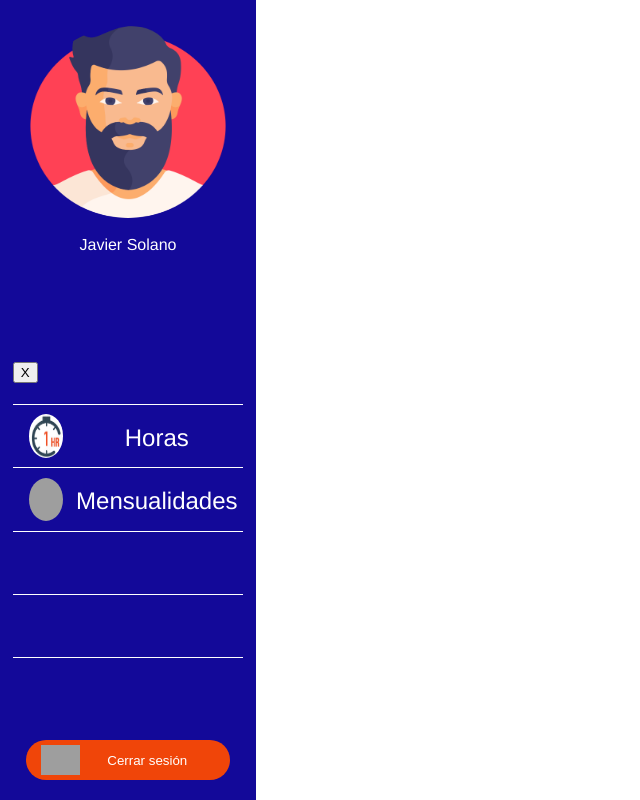
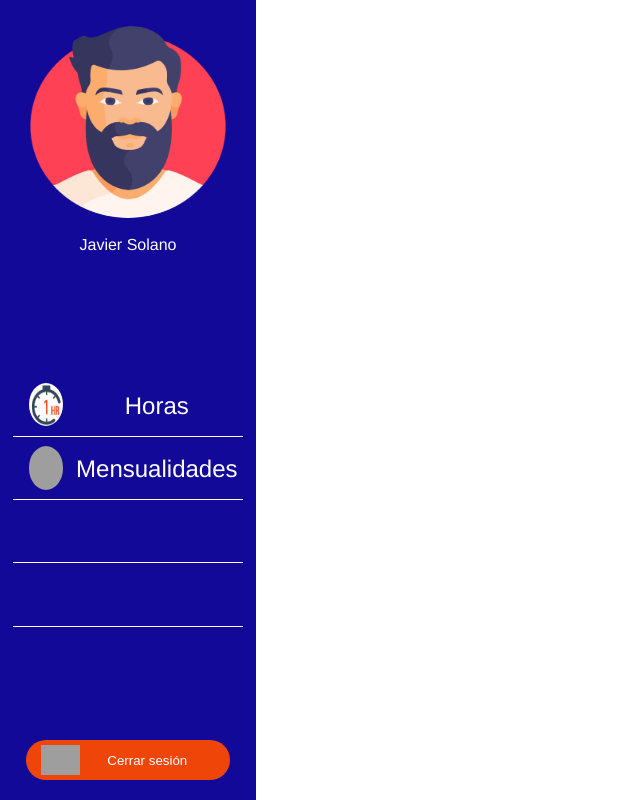
Before and after one commit to javierSolanoP/parking, a Vue app: page /dashboard in a window 1280 px wide. Shown: the whole page, without its empty margins (0-640 px from the left). Built offline with nearby package versions, Linux system fonts and the light colour scheme; grey boxes are pictures that could not be loaded.

Commit message:
Se aniade el evento que deshabilita el componente 'access', cuando haya cargado el modelo del objeto del documento

```diff
--- a/src/App.vue
+++ b/src/App.vue
@@ -1,6 +1,7 @@
 <template>
   <div id="app">
-    <div class="access" v-show="denied">
+    <router-view></router-view>
+    <div class="access">
       <aside></aside>
       <section>
         <div class="logo">
@@ -16,7 +17,6 @@
           <input type="submit" value="Ingresar">
         </form>
       </section>
-      <router-view></router-view>
     </div>
   </div>
 </template>
@@ -29,11 +29,7 @@
   data: function(){
     return {
       user: '',
-      password: '',
-      denied: true,
-      dashboard: false,
-      router: '',
-      path: '/dashboard'
+      password: ''
     }
   },
 
@@ -48,9 +44,6 @@
     verifyAccount(user, password){
       if((user === 'javiers') && (password === '123')){
         this.denied = false;
-        this.dashboard = true;
-        const access = document.querySelector('.access');
-        access.style.display = 'none';
         location.href = 'dashboard'
       }else{
         alert("Access denied!");
@@ -222,7 +215,6 @@
     display: flex;
     justify-content: center;
     align-items: center;
-    visibility: visible;
   }
 
   #nav {
--- a/src/router/index.js
+++ b/src/router/index.js
@@ -1,7 +1,7 @@
 import Vue from 'vue'
 import VueRouter from 'vue-router'
 // import Home from '../views/Home.vue'
-// import App from '../App.vue';
+import App from '../App.vue';
 
 // Modulo de dashboard:
 import DashBoard from '@/views/DashBoard.vue';
@@ -12,16 +12,17 @@
 Vue.use(VueRouter)
 
 const routes = [
-  // {
-  //   path: '/',
-  //   name: 'App',
-  //   component: App, children: [
-  //     {
-  //       path: 'dashboard',
-  //       component: DashBoard
-  //     }
-  //   ]
-  // },
+  {
+    path: '/home',
+    name: 'App',
+    component: App, children: [
+      {
+        path: 'dashboard',
+        component: DashBoard
+      }
+    ],
+    props: true
+  },
   {
     path: '/about',
     name: 'About',
--- a/src/views/DashBoard.vue
+++ b/src/views/DashBoard.vue
@@ -1,5 +1,4 @@
 <template>
-    <div id="app">
     <div id="dashboard">
         <aside>
             <div class="container-avatar">
@@ -32,17 +31,20 @@
         </aside>
         <router-view></router-view>
     </div>
-    </div>
 </template>
 
 <script>
+export default {
 
-export default {
     name: 'DashBoard',
 
     data: function () {
         return {
-            view: true
+            // Evento que controla la carga del documento y deshabilita la visibilidad del componente 'access':
+            dom: document.addEventListener('DOMContentLoaded', () => {
+                    const access = document.querySelector('.access');
+                    access.style.display = 'none';
+                })
         }
     },
 
@@ -54,14 +56,8 @@
 
         // Metodo para redirigir a la vista de inicio de sesión:
         redirect(){
-
-            // Condicionamos la visibilidad del componente:
-            if(this.view){
-                this.view = false;
-
             // Redireccionamos a la vista:
             location.href = '/'
-            }
         },
 
         // Metodo para mostrar el menu de navegacion:
@@ -69,6 +65,7 @@
 
             // Seleccionamos la clase del elemento 'ul':
             const ul = document.querySelector('#ul');
+
 
             // Activamos la visibilidad del elemento:
             ul.style.display = 'flex';
@@ -102,10 +99,29 @@
             setTimeout(hiddenDisplay, 500);
 
         }
-
     }
 }
 </script>
+
+<style>
+/* Para moviles */
+@media screen and (max-width: 500px){
+    #app{
+        display: flex;
+        flex-direction: column;
+    }
+    .access{
+        display: flex;
+    }
+}
+/* Para ordenadores pequeños */
+@media screen and (min-width: 1232px){
+    #app{
+        display: flex;
+        flex-direction: column;
+    }
+}
+</style>
 
 <style scoped>
 #dashboard{
@@ -113,12 +129,9 @@
     height: 100vh;
     display: flex;
 }
+/* Para moviles */
+@media screen and (max-width: 500px){
 
-/* Para moviles */
-@media screen  and (max-width: 500px){
-    .access{
-        display: none
-    }
     #dashboard{
         flex-direction: column;
     }
@@ -292,6 +305,9 @@
         justify-content: space-between;
         align-items: center;
     }
+    .exit{
+        display: none;
+    }
     li .icon{
         margin-left:7%;
         width: 15%;
```
Lines whose indentation alone changed are shown as unchanged.
